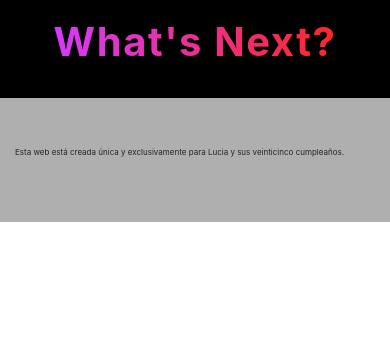
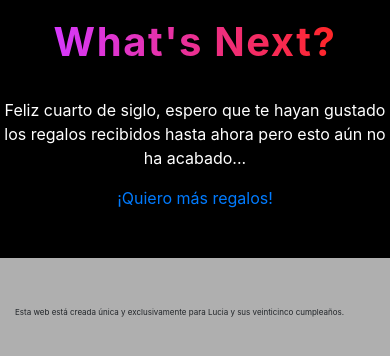
Before and after one commit to julianperezm/HBL, a plain HTML site: page ImLucia.html in a window 390 px wide. Shown: the part 1032-1388 px from the top of the page. Before the commit the page ends 1254 px from the top, so only its background shows below. Drawn offline with nearby package versions, Linux system fonts and the light colour scheme.

Commit message:
Developing...

```diff
--- a/ImLucia.html
+++ b/ImLucia.html
@@ -66,8 +66,13 @@
                 <h1>What's Next?</h1>
             </div>
             <div class="row justify-content-center">
-
+                <p> Feliz cuarto de siglo, espero que te hayan gustado los regalos recibidos hasta ahora pero esto aún no ha acabado...</p>
             </div>
+            <div class="row justify-content-center">
+                <a href  = "">¡Quiero más regalos!</a>
+            </div>
+            <br>
+            <br>
         </div>
     </section>
 
--- a/style/styleOPTATIVA.css
+++ b/style/styleOPTATIVA.css
@@ -278,4 +278,8 @@
         -webkit-background-clip: text;
         -webkit-text-fill-color: transparent;
     }
+
+    .whatsnext p{
+        color: white;
+    }
 }
```
